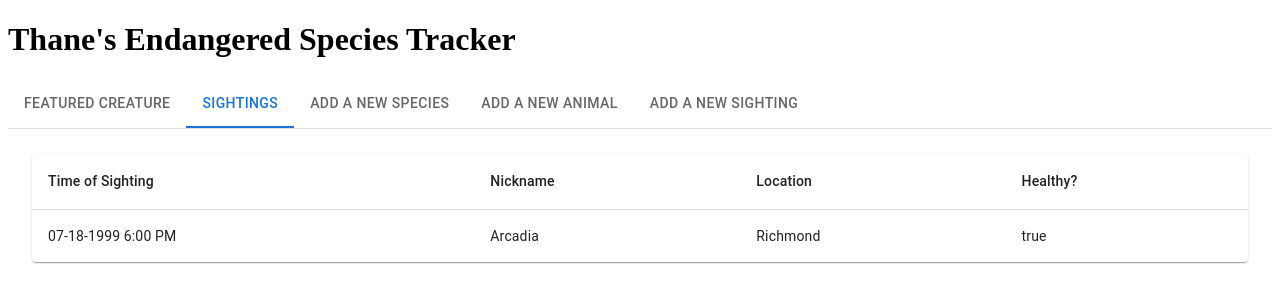
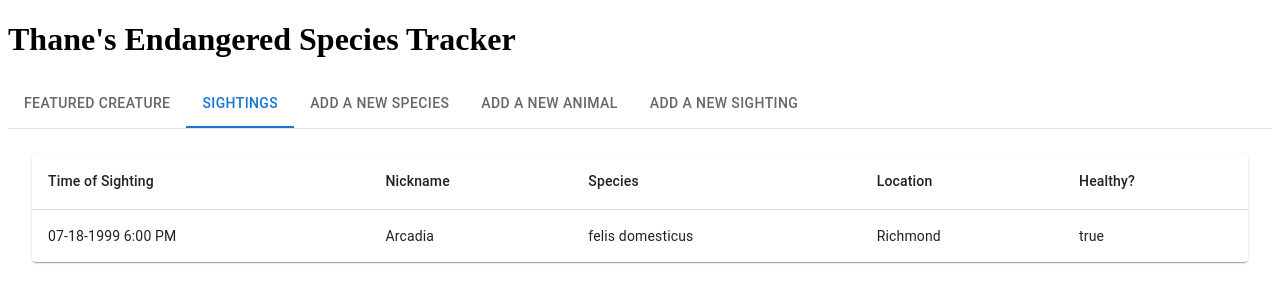
Before and after one commit to themagicianking/endangered-species, a React (Vite) app in the folder client/: page / in a window 1280 px wide. Both pictures are taken after a click on the tab "SIGHTINGS". Shown: the top 302 px of the page. Built offline with nearby package versions, Linux system fonts and the light colour scheme.

Commit message:
Added species to sightings table.

```diff
--- a/client/src/components/Sightings.jsx
+++ b/client/src/components/Sightings.jsx
@@ -9,8 +9,8 @@ import Paper from "@mui/material/Paper";
 
 // todo: convert timestampt to human readable date
 
-function createData(date, time, nickname, location, healthy, timestamp) {
-  return { date, time, nickname, location, healthy, timestamp };
+function createData(date, time, nickname, species, location, healthy, timestamp) {
+  return { date, time, nickname, species, location, healthy, timestamp };
 }
 
 const SIGHTINGS = [
@@ -18,6 +18,7 @@ const SIGHTINGS = [
     date: "07-18-1999",
     time: "6:00 PM",
     nickname: "Arcadia",
+    species: "felis domesticus",
     location: "Richmond",
     healthy: true,
     timestamp: null,
@@ -36,6 +37,7 @@ export default function Sightings() {
           <TableRow>
             <TableCell>Time of Sighting</TableCell>
             <TableCell>Nickname</TableCell>
+            <TableCell>Species</TableCell>
             <TableCell>Location</TableCell>
             <TableCell>Healthy?</TableCell>
           </TableRow>
@@ -50,6 +52,7 @@ export default function Sightings() {
                 {row.date + " " + row.time}
               </TableCell>
               <TableCell>{row.nickname}</TableCell>
+              <TableCell>{row.species}</TableCell>
               <TableCell>{row.location}</TableCell>
               <TableCell>{`${row.healthy}`}</TableCell>
             </TableRow>
```
